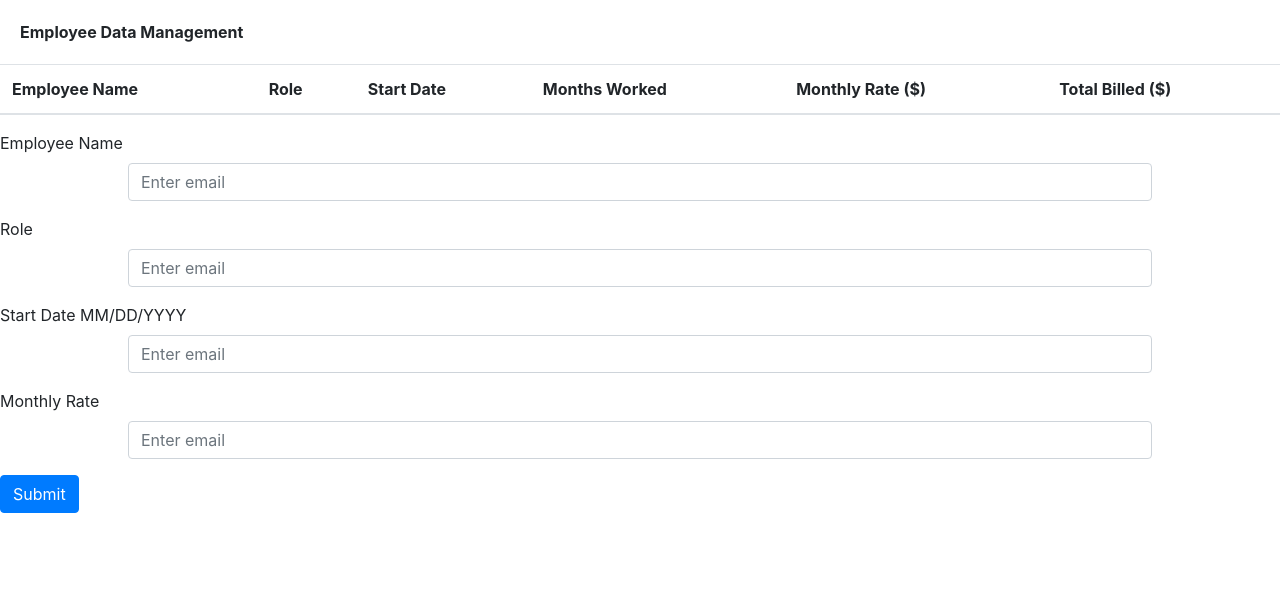
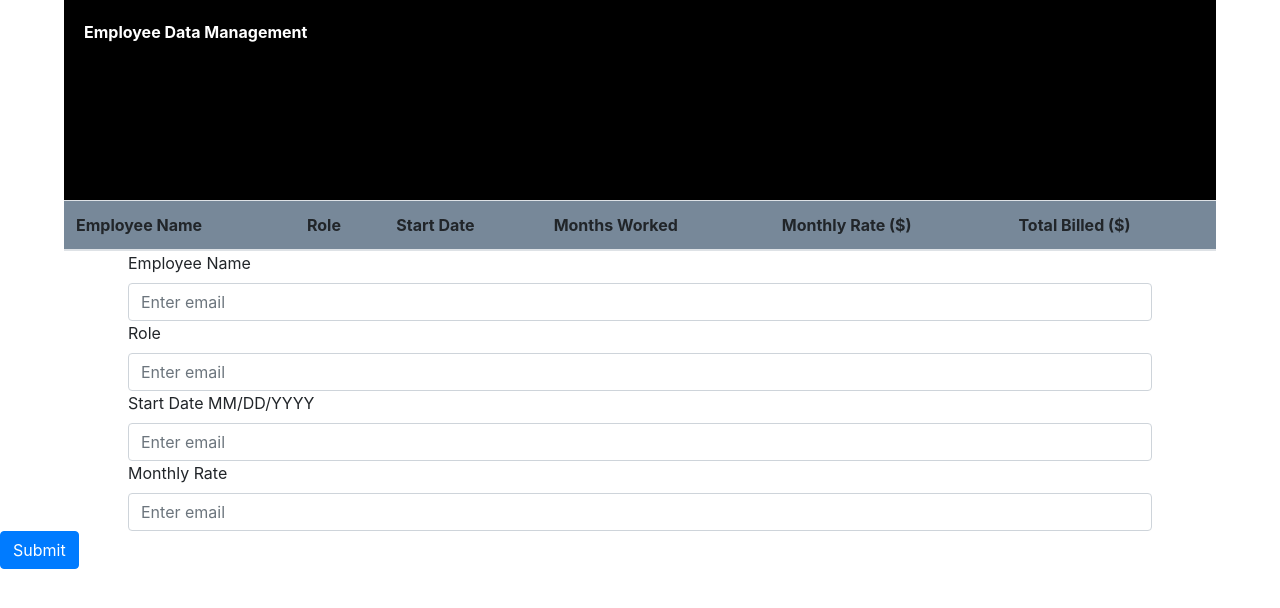
Before and after one commit to ALayendecker/Timesheet, a plain HTML site: page index.html in a window 1280 px wide. Drawn offline with nearby package versions, Linux system fonts and the light colour scheme.

Commit message:
last update on CSS, lined up table @ 1150AM

```diff
--- a/assets/css/styles.css
+++ b/assets/css/styles.css
@@ -1,9 +1,9 @@
-#title-card {
+.title-card {
     background-color: black;
     color: white;
     width: 90%;
-    margin:1px;
-    align-self: center;
+    margin:auto;
+
     height: 200px;
 
 
@@ -11,10 +11,10 @@
 
 }
 
-#form-cont {
+.table {
 
     background-color:lightslategray;
-    margin-bottom: 1rem;
+    margin-bottom: auto;
     margin: auto;
     max-width: 90%;
     position: relative;
@@ -22,11 +22,12 @@
 
 }
 
-.form-control {
+.form-group {
 
 
     width:80%;
     margin: auto;
+    margin-bottom: auto;
     max-width: 90%;
     position: relative;
     text-align:left;
```
